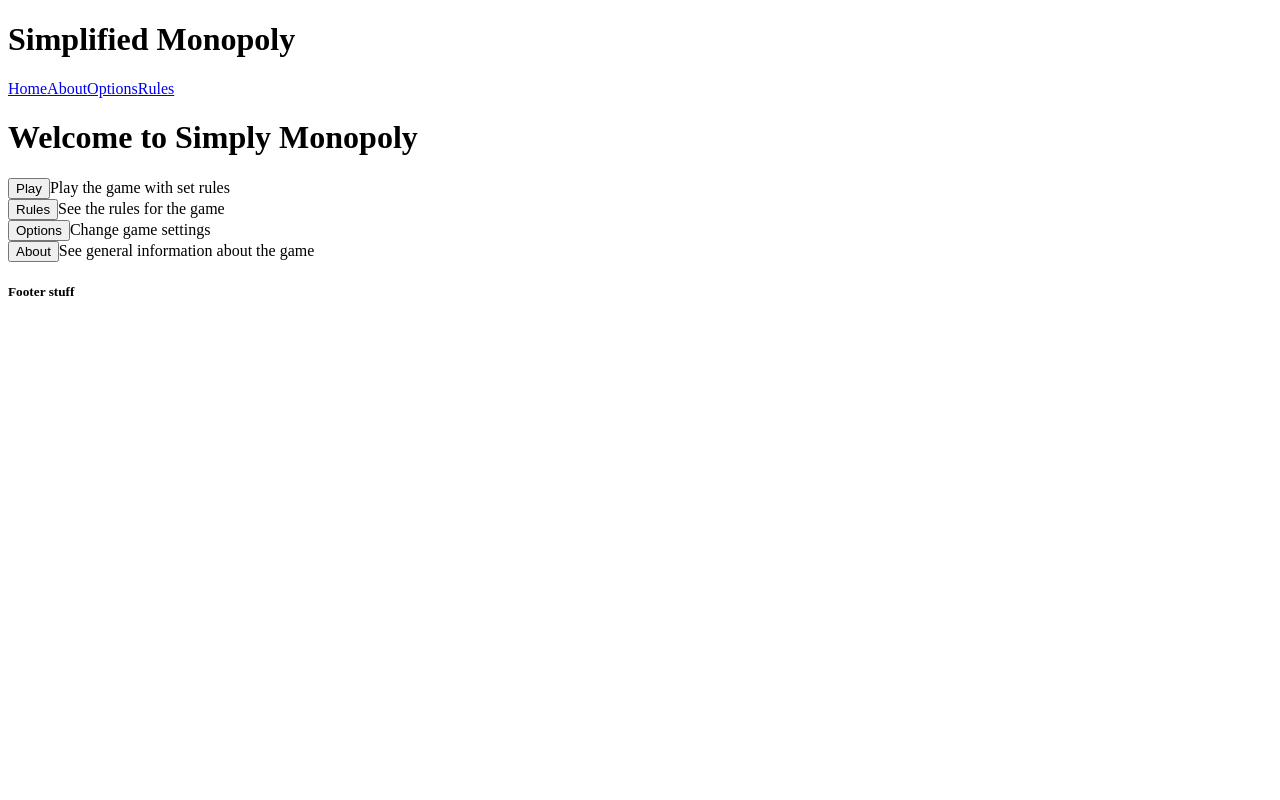
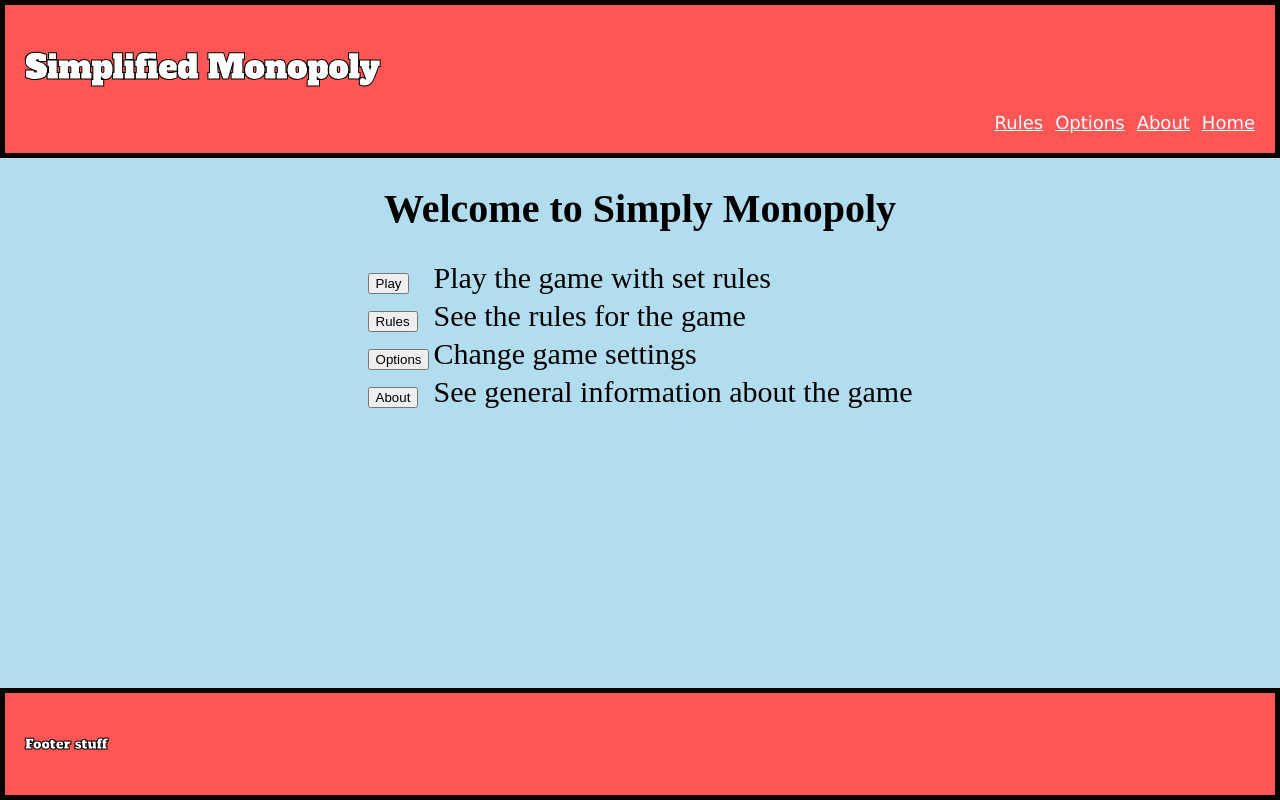
Before and after one commit to CodyRR/Unit-1-Monopoly, a React (Vite) app in the folder Simplified-Monopoly/: page / in a window 1280 px wide. Built offline with nearby package versions, Linux system fonts and the light colour scheme.

Commit message:
Adding CSS to the Game and Components

```diff
--- a/Simplified-Monopoly/index.html
+++ b/Simplified-Monopoly/index.html
@@ -2,7 +2,9 @@
 <html lang="en">
   <head>
     <meta charset="UTF-8" />
-    <link rel="icon" type="image/svg+xml" href="/vite.svg" />
+    <link rel="preconnect" href="https://fonts.googleapis.com">
+    <link rel="preconnect" href="https://fonts.gstatic.com" crossorigin>
+    <link href="https://fonts.googleapis.com/css2?family=Alfa+Slab+One&display=swap" rel="stylesheet">
     <meta name="viewport" content="width=device-width, initial-scale=1.0" />
     <title>simplified-monopoly</title>
   </head>
--- a/Simplified-Monopoly/src/App.css
+++ b/Simplified-Monopoly/src/App.css
@@ -0,0 +1,22 @@
+
+body {
+    margin: 0;
+    background-color: rgb(177, 221, 239);
+    min-height: 100vh;
+}
+
+header,
+footer {
+    display: flex;
+    flex-direction: column;
+}
+
+main {
+    flex: 1;
+}
+
+#body-container {
+    display: flex;
+    flex-direction: column;
+    min-height: 100vh;
+}
--- a/Simplified-Monopoly/src/App.jsx
+++ b/Simplified-Monopoly/src/App.jsx
@@ -14,7 +14,7 @@ import ResultsPage from './pages/ResultsPage'
 function App() {
 
   return (
-    <>
+    <div id='body-container'>
       <Header />
       <Routes>
         <Route path='/' element={<HomePage />} />
@@ -26,7 +26,7 @@ function App() {
         <Route path='*' element={<Navigate to='/' />} />'
       </Routes>
       <Footer />
-    </>
+    </div>
   )
 }
 
--- a/Simplified-Monopoly/src/index.css
+++ b/Simplified-Monopoly/src/index.css
@@ -1 +1,2 @@
 @import url('./common/SpaceCard.css');
+@import url('./layout/Layout.css')
--- /dev/null
+++ b/Simplified-Monopoly/src/layout/Layout.css
@@ -0,0 +1,48 @@
+
+#header-container,
+#footer-container {
+
+    background-color:  rgb(255, 85, 85);
+    color: white;
+    padding: 20px;
+    border: 5px solid black;
+    font-family: "Alfa Slab One", serif;
+    font-weight: 400;
+    font-style: normal;
+    -webkit-text-stroke: 1px black;
+}
+
+.NavMenu {
+    display: flex;
+    flex-direction: row-reverse;
+    align-items: flex-end;
+    gap: 12px;
+}
+
+.link {
+    font-family:'Lucida Sans', 'Lucida Sans Regular', 'Lucida Grande', 'Lucida Sans Unicode', Geneva, Verdana, sans-serif;
+    -webkit-text-stroke-width: 0;
+}
+
+.link:visited,
+.link:link {
+    color: white;
+    font-size: large;
+}
+
+.link:hover {
+    color: rgb(177, 221, 239);
+    text-decoration: underline;
+    cursor: pointer;
+}
+
+#welcome-sign {
+    text-align: center;
+    font-size: 40px;
+}
+
+.welcome-table {
+    margin-left: auto;
+    margin-right: auto;
+    font-size: 30px;
+}
--- a/Simplified-Monopoly/src/layout/NavMenu.jsx
+++ b/Simplified-Monopoly/src/layout/NavMenu.jsx
@@ -3,7 +3,7 @@ import {Link} from 'react-router';
 const NavMenu = () => {
 
     return (
-        <div id="NavMenu">
+        <div className="NavMenu">
             <Link className='link' to="/">
                 Home
             </Link>
--- a/Simplified-Monopoly/src/pages/AboutPage.jsx
+++ b/Simplified-Monopoly/src/pages/AboutPage.jsx
@@ -3,14 +3,14 @@ import { aboutList } from "../data/aboutList.js";
 const AboutPage = () => {
 
     return (
-        <div>
+        <main>
             <p>THE ABOUT PAGE</p>
             <ul>
                 {aboutList.map((aboutLine, index) => (
                     <li key={"line-" + index}>{aboutLine}</li>
                 ))}
             </ul>
-        </div>
+        </main>
     )
 }
 
--- a/Simplified-Monopoly/src/pages/GamePage.jsx
+++ b/Simplified-Monopoly/src/pages/GamePage.jsx
@@ -50,13 +50,13 @@ const GamePage = () => {
     }
 
     return (
-        <div>
+        <main>
             <p>THE GAMES PAGE</p>
             <SpaceField theSpaces={theSpaces} widthSize={widthSize} />
             <StatusBoard />
             <PlayerStatsBoard />
             <button onClick={testForChange}>Test</button>
-        </div>
+        </main>
     )
 }
 
--- a/Simplified-Monopoly/src/pages/HomePage.jsx
+++ b/Simplified-Monopoly/src/pages/HomePage.jsx
@@ -3,33 +3,51 @@ import { Link } from "react-router"
 const HomePage = () => {
 
     return (
-        <div id="home-container">
-            <h1>Welcome to Simply Monopoly</h1>
-            <div>
+        <main id="home-container">
+            <h1 id="welcome-sign">Welcome to Simply Monopoly</h1>
+            <table className="welcome-table">
+                <tr>
+                    <td>
                         <Link className='link' to="/game">
                             <button>Play</button>
                         </Link>
+                    </td>
+                    <td>
                         <label>Play the game with set rules</label>
-            </div>
-            <div>
+                    </td>
+                </tr>
+                <tr>
+                    <td>
                         <Link className='link' to="/rules">
                             <button>Rules</button>
                         </Link>
+                    </td>
+                    <td>
                         <label>See the rules for the game</label>
-            </div>
-            <div>
+                    </td>
+                </tr>
+                <tr>
+                    <td>
                         <Link className='link' to="/options">
                             <button>Options</button>
                         </Link>
+                    </td>
+                    <td>
                         <label>Change game settings</label>
-            </div>
-            <div>
+                    </td>
+                </tr>
+                <tr>
+                    <td>
                         <Link className='link' to="/about">
                             <button>About</button>
                         </Link>
+                    </td>
+                    <td>
                         <label>See general information about the game</label>
-            </div>
-        </div>
+                    </td>
+                </tr>
+            </table>
+        </main>
     )
 }
 
```
Lines whose indentation alone changed are shown as unchanged.
